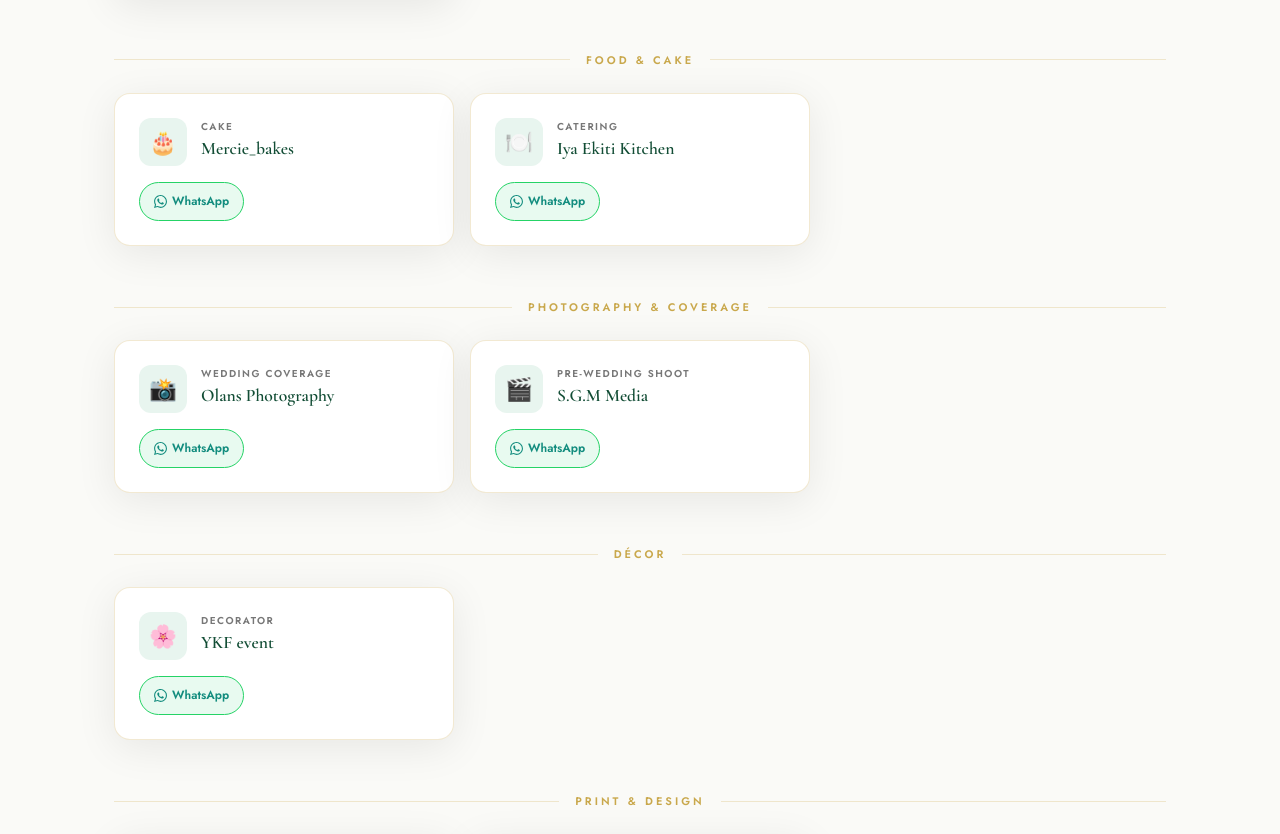
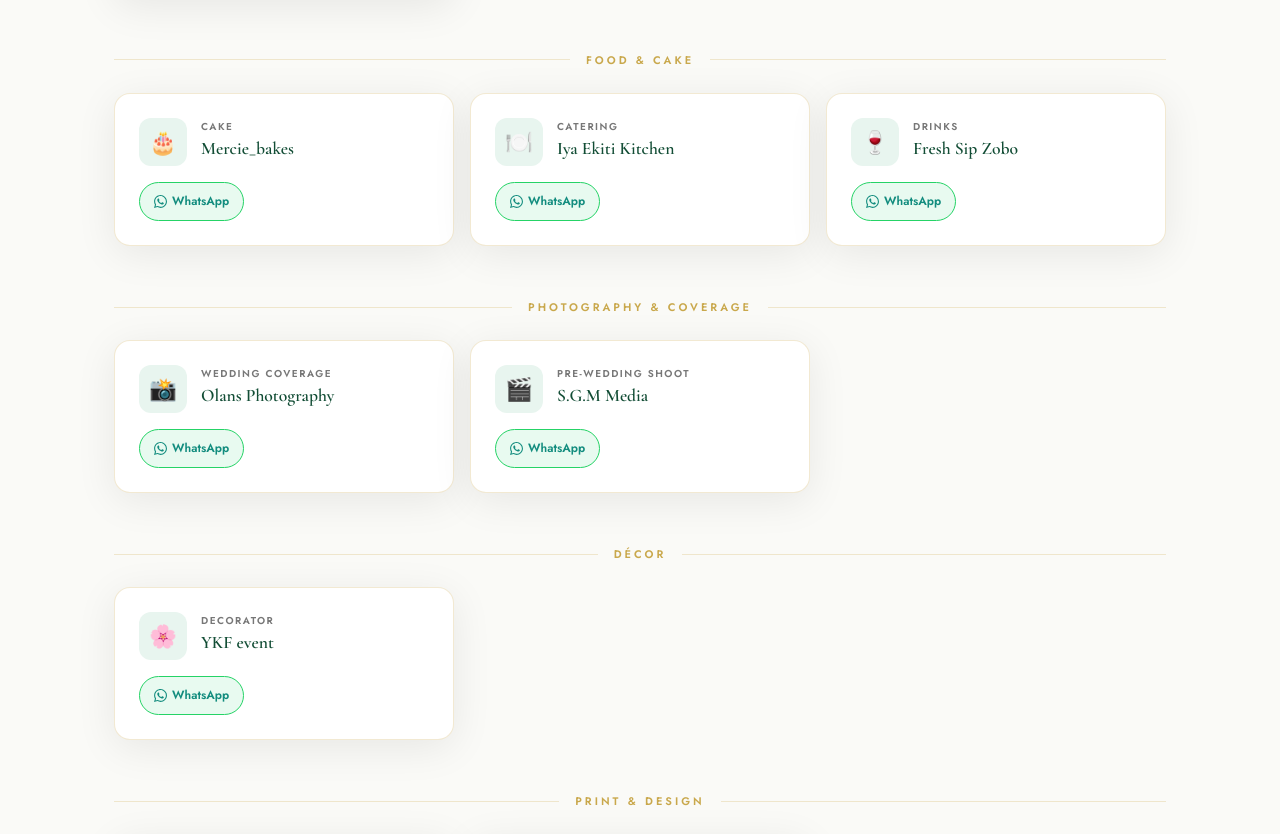
Before and after one commit to General-Airkay/Wedding-site, a Next.js app: page /vendors in a window 1280 px wide. Shown: the part 1848-2682 px from the top of the page. Built offline with nearby package versions, Linux system fonts and the light colour scheme.

Commit message:
Update Drinks vendor.js

```diff
--- a/pages/vendors.js
+++ b/pages/vendors.js
@@ -97,6 +97,12 @@ const vendors = [
         role: 'Catering',
         icon: '🍽️',
         phone: '2349023769861',
+      },
+      {
+        name: 'Fresh Sip Zobo',
+        role: 'Drinks',
+        icon: '🍷',
+        phone: '2349066517519',
       },
     ],
   },
```
